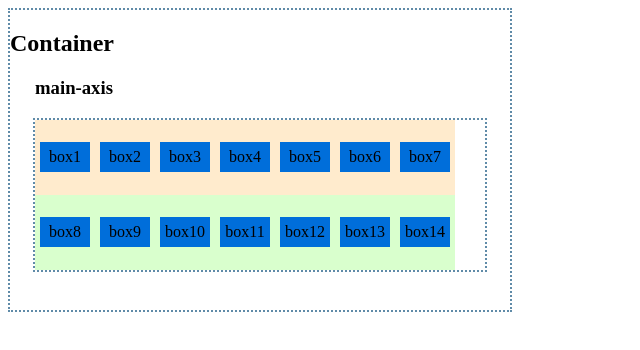
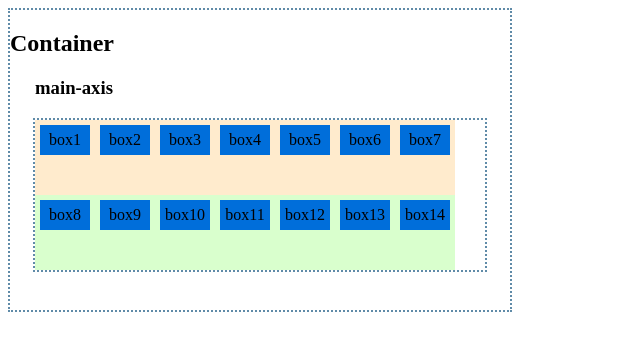
Before and after one commit to kongyufei5039/Front-end-Knowlege, a website: page src/css/flex.html in a window 1280 px wide. Shown: the whole page, without its empty margins (0-640 px from the left). Drawn offline with Linux system fonts and the light colour scheme.

Commit message:
修改flex默认图片

```diff
--- a/src/css/flex.html
+++ b/src/css/flex.html
@@ -4,7 +4,7 @@
   <meta charset="UTF-8">
   <meta name="viewport" content="width=device-width, initial-scale=1.0">
   <meta http-equiv="X-UA-Compatible" content="ie=edge">
-  <title>FlexBox</title>
+  <title>Flexible Box</title>
   <style type="text/css">
     .container {
       width: 500px;
@@ -16,8 +16,8 @@
       display: flex;
       flex-flow: row wrap;
       justify-content: flex-start;
-      align-items: center;
-      /* align-content: center; */
+      /* align-items: center; */
+      align-content: center;
       width: 90%;
       height: 150px;
       border: 2px dotted rgb(96, 139, 168);
@@ -27,13 +27,13 @@
       height: 75px;
       background-color: blanchedalmond;
       display: flex;
-      align-items: center;
+      /* align-items: center; */
     }
     .container .main-axis .row2 {
       height: 75px;
       background-color: rgb(217, 255, 205);
       display: flex;
-      align-items: center;
+      /* align-items: center; */
     }
     .container h3 {
       position: relative;
```
Also changed, not shown: src/asset/image/flex-row-default.png.
